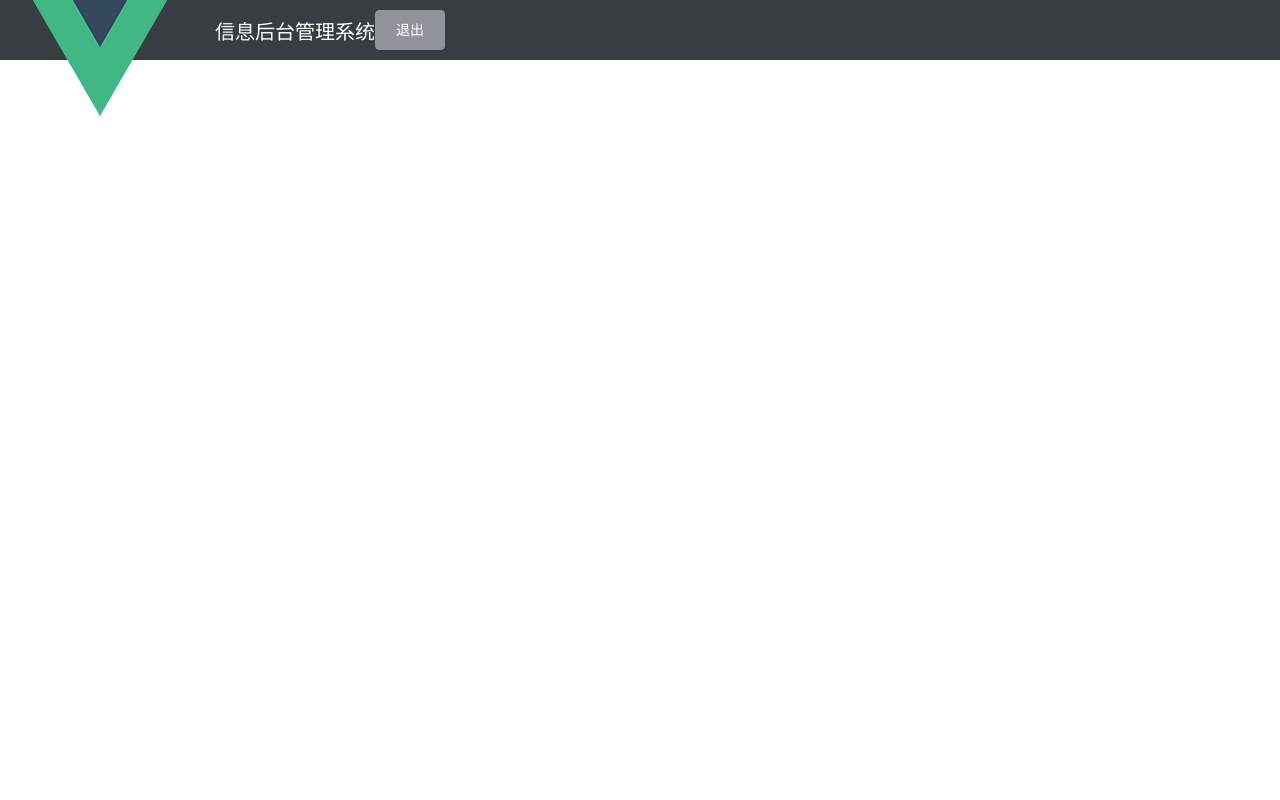
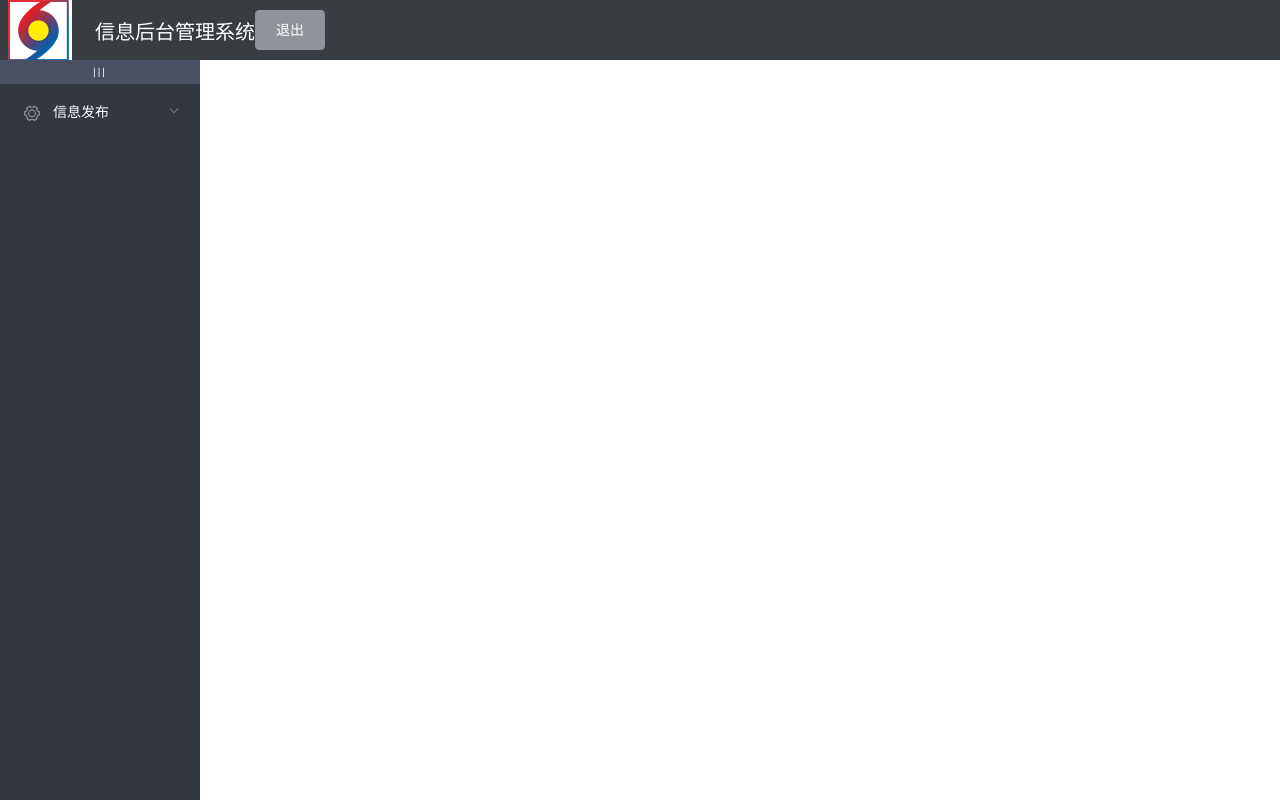
Before and after one commit to LiSen203/vueShopAdmin, a Vue app: page /#/home in a window 1280 px wide. Built offline with nearby package versions, Linux system fonts and the light colour scheme.

Commit message:
'update'

```diff
--- a/package.json
+++ b/package.json
@@ -13,6 +13,8 @@
   "dependencies": {
     "axios": "^0.19.2",
     "element-ui": "^2.13.2",
+    "less": "^3.12.2",
+    "less-loader": "^4.1.0",
     "vue": "^2.5.2",
     "vue-router": "^3.0.1"
   },
--- a/src/components/home.vue
+++ b/src/components/home.vue
@@ -6,22 +6,62 @@
         <img src="../assets/logo.png"
              alt="">
         <span>信息后台管理系统</span>
-        <el-button type="info"
-                   @click="logout">退出</el-button>
+        <el-button type="info">退出</el-button>
       </div>
     </el-header>
+    <!-- 页面主体区域 -->
+    <el-container>
+      <!-- 侧边菜单 -->
+      <el-aside :width="isCollapse ? '64px' : '200px'">
+        <div class="toggle-button">|||</div>
+        <!-- 侧边菜单区域 -->
+        <el-menu background-color="#333744"
+                 text-color="#fff"
+                 active-text-color="#409EFF"
+                 unique-opened
+                 :collapse="isCollapse"
+                 :collapse-transition="false"
+                 router
+                 :default-active="activePath">
+          <!-- 一级菜单 -->
+          <el-submenu>
+            <!-- 一级菜单模板区域 -->
+            <template slot="title">
+              <!-- 图标 -->
+              <i class="el-icon-setting"></i>
+              <!-- 文本 -->
+              信息发布
+            </template>
+            <!-- 二级菜单 -->
+            <el-menu-item>
+              <template slot="title">
+                <!-- 图标 -->
+                <i class="el-icon-setting"></i>
+                <!-- 文本 -->
+                文章发表
+              </template>
+            </el-menu-item>
+          </el-submenu>
+        </el-menu>
+      </el-aside>
+    </el-container>
   </el-container>
 </template>
 <script>
 export default {
   data () {
     return {
-
+      // 左侧菜单数据
+      menuList: [],
+      // 是否折叠
+      isCollapse: false,
+      // 被激活的链接地址
+      activePath: ''
     }
   }
 }
 </script>
-<style scoped>
+<style lang='less' scoped >
 .home-container {
   height: 100%;
 }
@@ -38,6 +78,9 @@ export default {
     align-items: center;
     span {
       margin-left: 15px;
+    }
+    img {
+      padding: 8px;
     }
   }
 }
--- a/src/main.js
+++ b/src/main.js
@@ -9,6 +9,8 @@ import ElementUI from 'element-ui'
 import 'element-ui/lib/theme-chalk/index.css'
 import '@/assets/css/base.css'
 import router from './router'
+import less from 'less'
+Vue.use(less)
 
 // 使用elementui/axios插件
 Vue.use(ElementUI)
```
Also changed, not shown: src/assets/logo.png, 2 other files (tests, documents, lock files or other folders).
